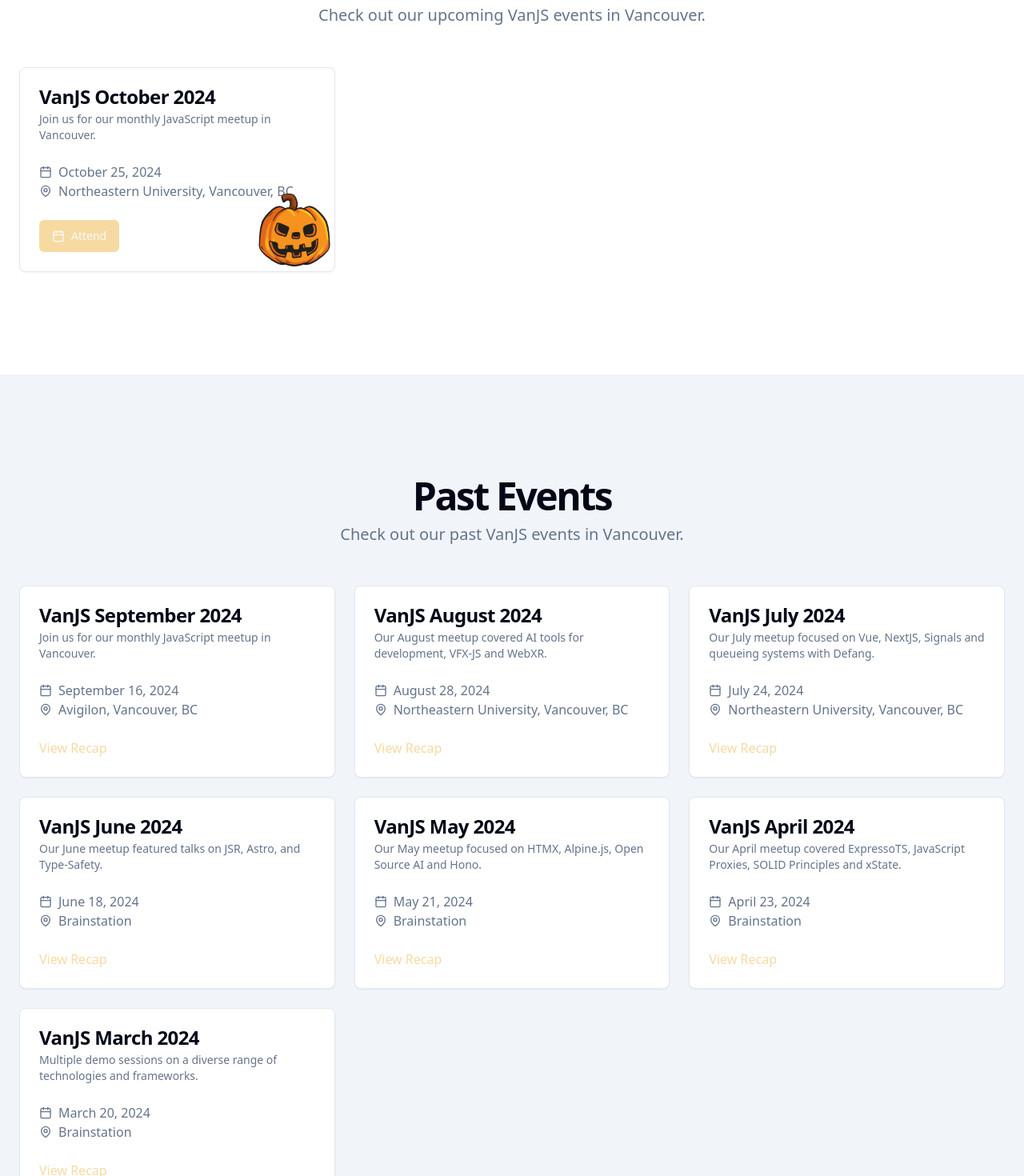
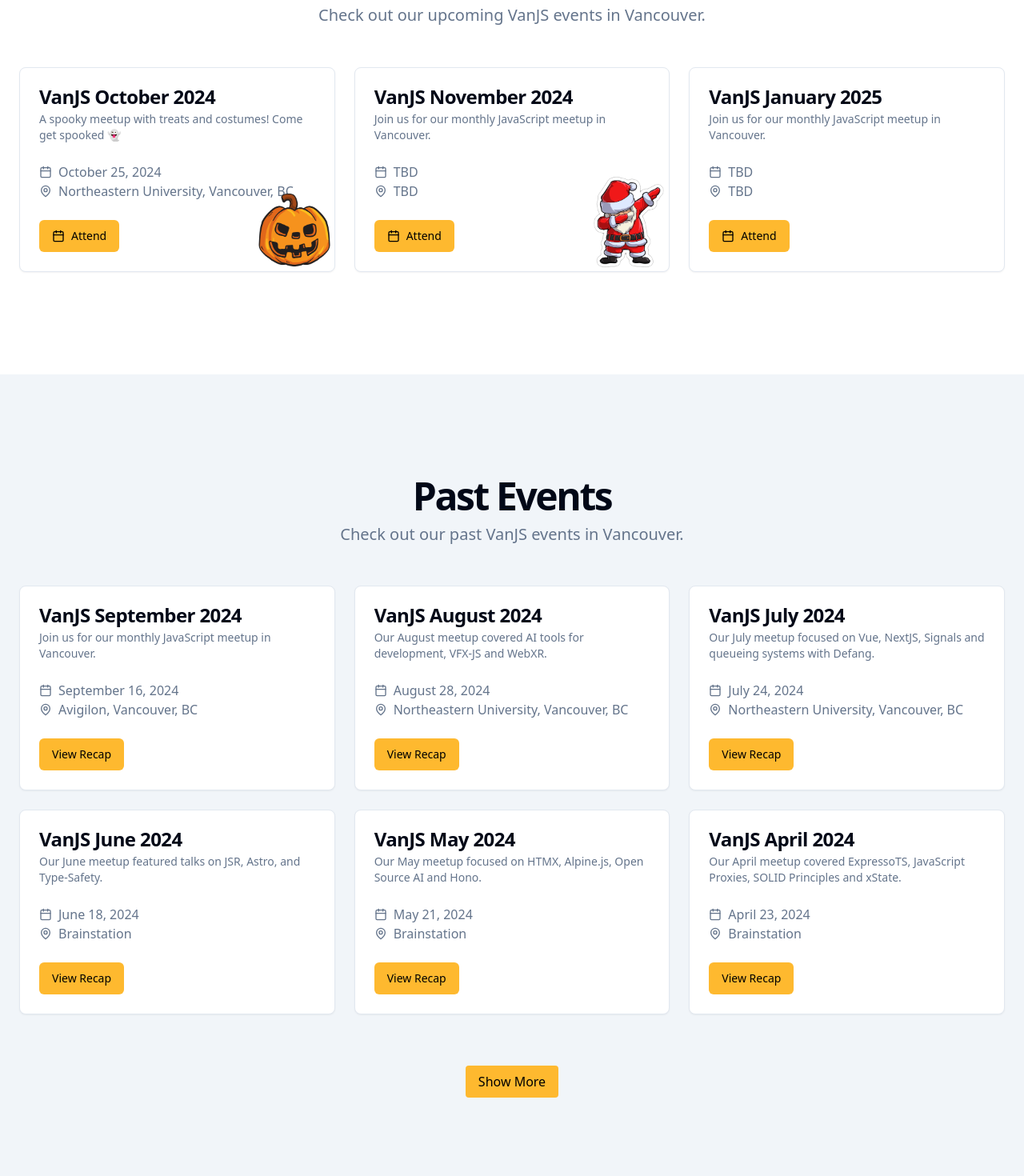
Before and after one commit to VanJS/vanjs.github.io, a Next.js app: page / in a window 1280 px wide. Shown: the part 1160-2630 px from the top of the page at 80% size. Built offline with nearby package versions, Linux system fonts and the light colour scheme.

Commit message:
fixed a couple of other small things

```diff
--- a/src/app/globals.css
+++ b/src/app/globals.css
@@ -72,3 +72,12 @@
 html {
   scroll-behavior: smooth;
 }
+
+.fade-in {
+  opacity: 0;
+  transition: opacity 0.5s ease-in-out;
+}
+
+.fade-in.show {
+  opacity: 1;
+}
--- a/src/app/page.jsx
+++ b/src/app/page.jsx
@@ -1,17 +1,15 @@
-import { events, pastEvents } from '@/data/events'
-
-import { DiscordButton } from '@/components/DiscordButton'
-import { EventCard } from '@/components/EventCard'
-import { Footer } from '@/components/Footer'
-import { Header } from '@/components/Header'
-import { CalendarIcon } from '@/components/icons/CalendarIcon'
-import { MapPinIcon } from '@/components/icons/MapPinIcon'
-import { SpeakerCard } from '@/components/SpeakerCard'
-import StickerBanner from '@/components/sticker-banner/sticker-banner'
-import { AccordionFAQ } from '@/components/ui/accordion/index'
-import { speakers } from '@/data/speakers'
-import Image from 'next/image'
-import Link from 'next/link'
+import { events, pastEvents } from "@/data/events";
+import { DiscordButton } from "@/components/DiscordButton";
+import { EventCard } from "@/components/EventCard";
+import { Footer } from "@/components/Footer";
+import { Header } from "@/components/Header";
+import { CalendarIcon } from "@/components/icons/CalendarIcon";
+import { MapPinIcon } from "@/components/icons/MapPinIcon";
+import StickerBanner from "@/components/sticker-banner/sticker-banner";
+import { AccordionFAQ } from "@/components/ui/accordion/index";
+import Image from "next/image";
+import Link from "next/link";
+import PastEvents from "@/components/PastEvents";
 
 export default function Home() {
   return (
@@ -104,32 +102,15 @@ export default function Home() {
               </p>
             </div>
             <div className="grid gap-6 md:grid-cols-2 lg:grid-cols-3">
-              {events.map(event => (
+              {events.map((event) => (
                 <EventCard key={event.title} {...event} />
               ))}
             </div>
           </div>
         </section>
-        <section id="past" className="w-full py-12 md:py-24 lg:py-32 bg-muted">
-          <div className="container space-y-12 px-4 md:px-6">
-            <div className="flex flex-col items-center justify-center space-y-4 text-center">
-              <div className="space-y-2">
-                <h2 className="text-3xl font-bold tracking-tighter sm:text-5xl">
-                  Past Events
-                </h2>
-                <p className="max-w-[900px] text-muted-foreground md:text-xl/relaxed lg:text-base/relaxed xl:text-xl/relaxed">
-                  Check out our past VanJS events in Vancouver.
-                </p>
-              </div>
-            </div>
-            <div className="grid gap-6 md:grid-cols-2 lg:grid-cols-3">
-              {pastEvents.map(event => (
-                <EventCard key={event.title} {...event} past />
-              ))}
-            </div>
-          </div>
-        </section>
-        <section id="speakers" className="w-full py-12 md:py-24 lg:py-32">
+        <PastEvents pastEvents={pastEvents} />
+        {/* Speaker section under construction! */}
+        {/* <section id="speakers" className="w-full py-12 md:py-24 lg:py-32">
           <div className="container space-y-12 px-4 md:px-6">
             <div className="flex flex-col items-center justify-center space-y-4 text-center">
               <div className="space-y-2">
@@ -148,9 +129,9 @@ export default function Home() {
               ))}
             </div>
           </div>
-        </section>
+        </section> */}
         {/* Discord - Community section */}
-        <section id="discord" className="w-full md:py-24 lg:py-30 bg-muted">
+        <section id="discord" className="w-full md:py-12 lg:py-2">
           <div className="container space-y-12 px-2 md:px-4">
             <div className="flex flex-col items-center space-y-4 text-center">
               <div className="inline-flex">
@@ -168,15 +149,14 @@ export default function Home() {
                   width={85}
                   height={85}
                   alt="duck"
-                  className="-rotate-12 absolute w-38 top-[36px] left-[-64px] z-10 align-text-bottom"
+                  className="-rotate-12 absolute w-38 top-0 left-[-64px] z-10 align-text-bottom"
                 />
                 <DiscordButton />
               </div>
             </div>
           </div>
         </section>
-
-        <section id="faq" className="w-full md:py-24 lg:py-30">
+        <section id="faq" className="w-full md:py-24 lg:py-30  bg-muted">
           <div className="container space-y-12 px-2 md:px-4">
             <div className="flex flex-col items-center space-y-4 text-center">
               <div className="inline-flex">
@@ -201,5 +181,5 @@ export default function Home() {
       </main>
       <Footer />
     </div>
-  )
+  );
 }
--- a/src/components/DiscordButton.jsx
+++ b/src/components/DiscordButton.jsx
@@ -1,4 +1,4 @@
-export const DiscordButton = link => {
+export const DiscordButton = (link) => {
   return (
     <a
       href="https://discord.gg/TBWB9tMmmC"
@@ -6,9 +6,9 @@ export const DiscordButton = link => {
       rel="noopener noreferrer"
     >
       <button
-        className="bg-discord-image bg-no-repeat bg-center bg-auto w-80 h-40 hover:opacity-90 relative z-20"
+        className="bg-discord-image bg-no-repeat bg-center bg-auto w-60 h-20 hover:opacity-90 relative z-20"
         aria-label="discord-button"
       ></button>
     </a>
-  )
-}
+  );
+};
--- a/src/components/EventCard.jsx
+++ b/src/components/EventCard.jsx
@@ -20,12 +20,12 @@ export const EventCard = ({
   location,
   link,
   stickerSrc,
-  past
+  past,
 }) => (
   <Card className="relative">
     {stickerSrc && (
       <Image
-        src="sticker-1.png"
+        src={stickerSrc}
         alt="VanJS October 2024"
         width={100}
         height={100}
@@ -48,18 +48,20 @@ export const EventCard = ({
     </CardContent>
     <CardFooter>
       {past ? (
+        <Button asChild className="text-black bg-[#FEB92F] hover:bg-[#FEB92F]">
           <Link
             href={link}
             target="blank"
-          className="text-primary hover:underline"
+            className="text-black hover:underline"
             prefetch={false}
           >
             View Recap
           </Link>
+        </Button>
       ) : (
-        <Button asChild>
-          <Link href={link} target="blank">
-            <CalendarIcon className="w-4 h-4 mr-2" />
+        <Button asChild className="text-black bg-[#FEB92F] hover:bg-[#FEB92F]">
+          <Link href={link} target="blank" className="hover:underline">
+            <CalendarIcon className="w-4 h-4 mr-2 text-black" />
             Attend
           </Link>
         </Button>
--- /dev/null
+++ b/src/components/PastEvents.jsx
@@ -0,0 +1,47 @@
+"use client";
+import react, { useState } from "react";
+import { EventCard } from "./EventCard";
+
+export default function PastEvents({ pastEvents }) {
+  const [showMore, setShowMore] = useState(false); // State management for showing more events
+
+  return (
+    <section id="past" className="w-full py-12 md:py-24 lg:py-32 bg-muted">
+      <div className="container space-y-12 px-4 md:px-6">
+        <div className="flex flex-col items-center justify-center space-y-4 text-center">
+          <div className="space-y-2">
+            <h2 className="text-3xl font-bold tracking-tighter sm:text-5xl">
+              Past Events
+            </h2>
+            <p className="max-w-[900px] text-muted-foreground md:text-xl/relaxed lg:text-base/relaxed xl:text-xl/relaxed">
+              Check out our past VanJS events in Vancouver.
+            </p>
+          </div>
+        </div>
+        <div className="grid gap-6 md:grid-cols-2 lg:grid-cols-3">
+          {pastEvents
+            .slice(0, showMore ? pastEvents.length : 6)
+            .map((event) => (
+              <EventCard
+                key={event.title}
+                {...event}
+                past
+                className={`fade-in ${showMore ? "show" : ""}`}
+              />
+            ))}
+        </div>
+        {pastEvents.length > 6 && ( // Show button only if there are more than 6 events
+          <div className="flex justify-center mt-4">
+            {/* Centering the button */}
+            <button
+              onClick={() => setShowMore(!showMore)} // Toggle showMore state
+              className="mt-4 px-4 py-2 bg-[#FEB92F] text-black rounded cursor-pointer"
+            >
+              {showMore ? "Show Less" : "Show More"}
+            </button>
+          </div>
+        )}
+      </div>
+    </section>
+  );
+}
--- a/src/data/events.js
+++ b/src/data/events.js
@@ -3,9 +3,26 @@ export const events = [
     title: "VanJS October 2024",
     date: "October 25, 2024",
     location: "Northeastern University, Vancouver, BC",
-    description: "Join us for our monthly JavaScript meetup in Vancouver.",
+    description:
+      "A spooky meetup with treats and costumes! Come get spooked 👻",
     link: "https://lu.ma/lpklaxwu?tk=DCG4EX",
     stickerSrc: "sticker-1.png",
+  },
+  {
+    title: "VanJS November 2024",
+    date: "TBD",
+    location: "TBD",
+    description: "Join us for our monthly JavaScript meetup in Vancouver.",
+    link: "https://lu.ma/xqltcoi6",
+    stickerSrc: "santa.png",
+  },
+  {
+    title: "VanJS January 2025",
+    date: "TBD",
+    location: "TBD",
+    description: "Join us for our monthly JavaScript meetup in Vancouver.",
+    link: "",
+    stickerSrc: "",
   },
 ];
 
```
Also changed, not shown: public/santa.png (added). Lines whose indentation alone changed are shown as unchanged.
